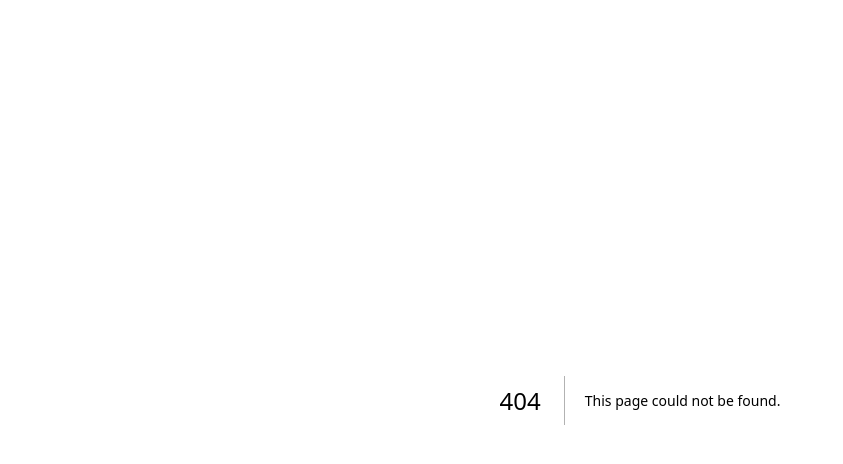
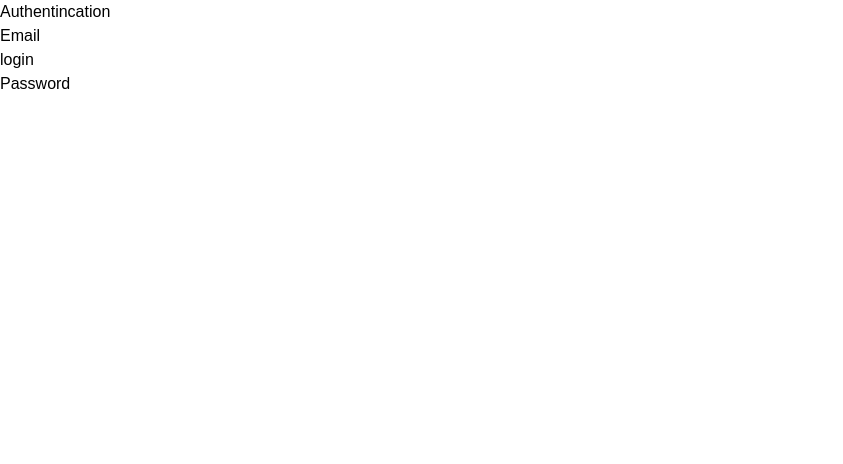
Before and after one commit to xmurilo/TemplateAdmin, a Next.js app: page /authetincation in a window 1280 px wide. Before the commit this address had no page. Shown: the top 464 px of the page, without its empty margins (0-843 px from the left). Built offline with nearby package versions, Linux system fonts and the light colour scheme.

Commit message:
feat: page authentication

```diff
--- /dev/null
+++ b/src/pages/authetincation.tsx
@@ -0,0 +1,21 @@
+import { useState } from "react";
+import AuthInput from "../components/auth/AuthInput";
+
+export default function Authentincation() {
+  const [email, setEmail] = useState<"login" | "register">("login");
+  const [password, setPassword] = useState("");
+
+  return (
+    <div>
+      <h1>Authentincation</h1>
+      <AuthInput label="Email" type="email" value={email} valueChanged={setEmail} obrigatory />
+      <AuthInput
+        label="Password"
+        type="password"
+        value={password}
+        valueChanged={setPassword}
+        obrigatory
+      />
+    </div>
+  );
+}
```
